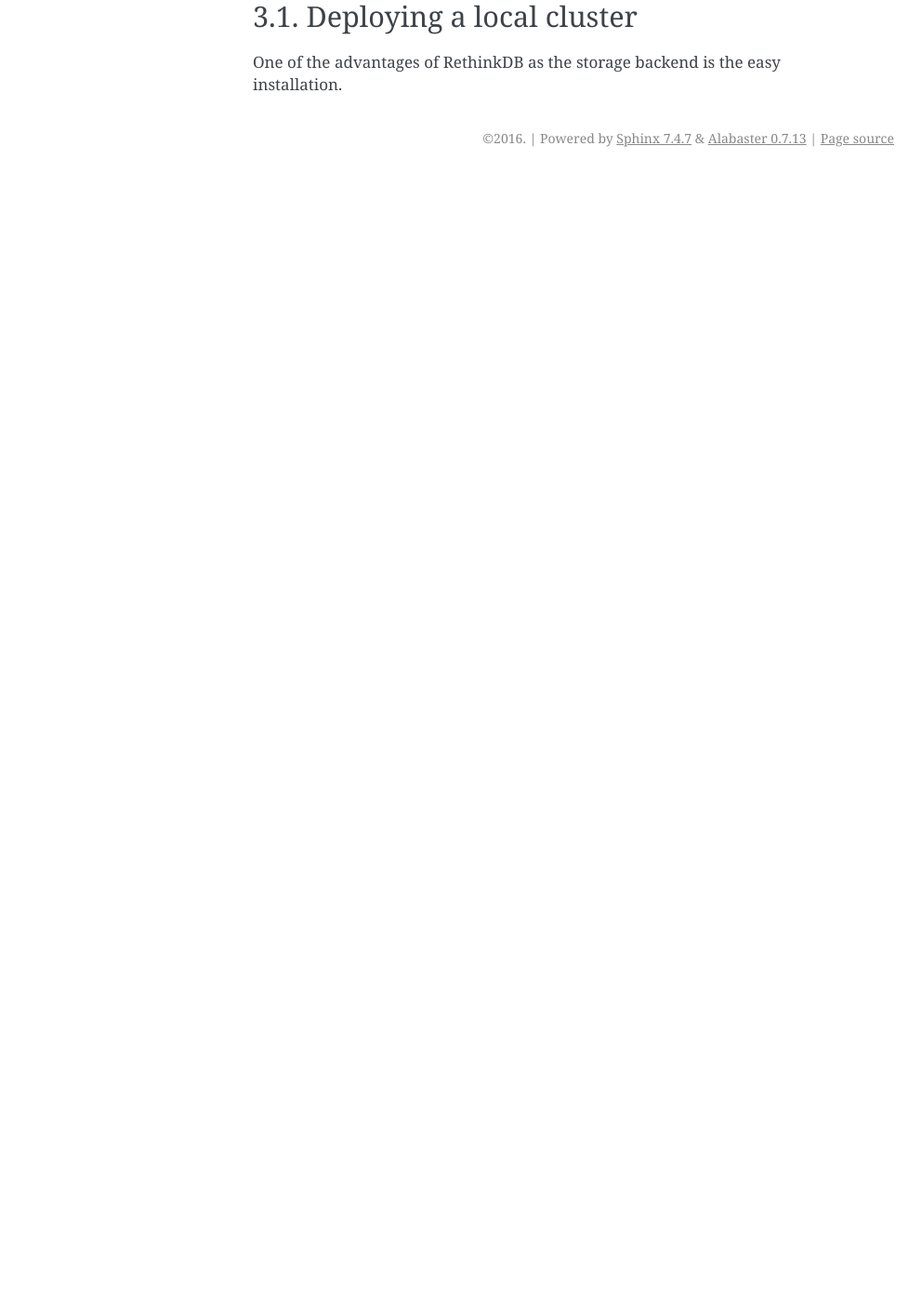
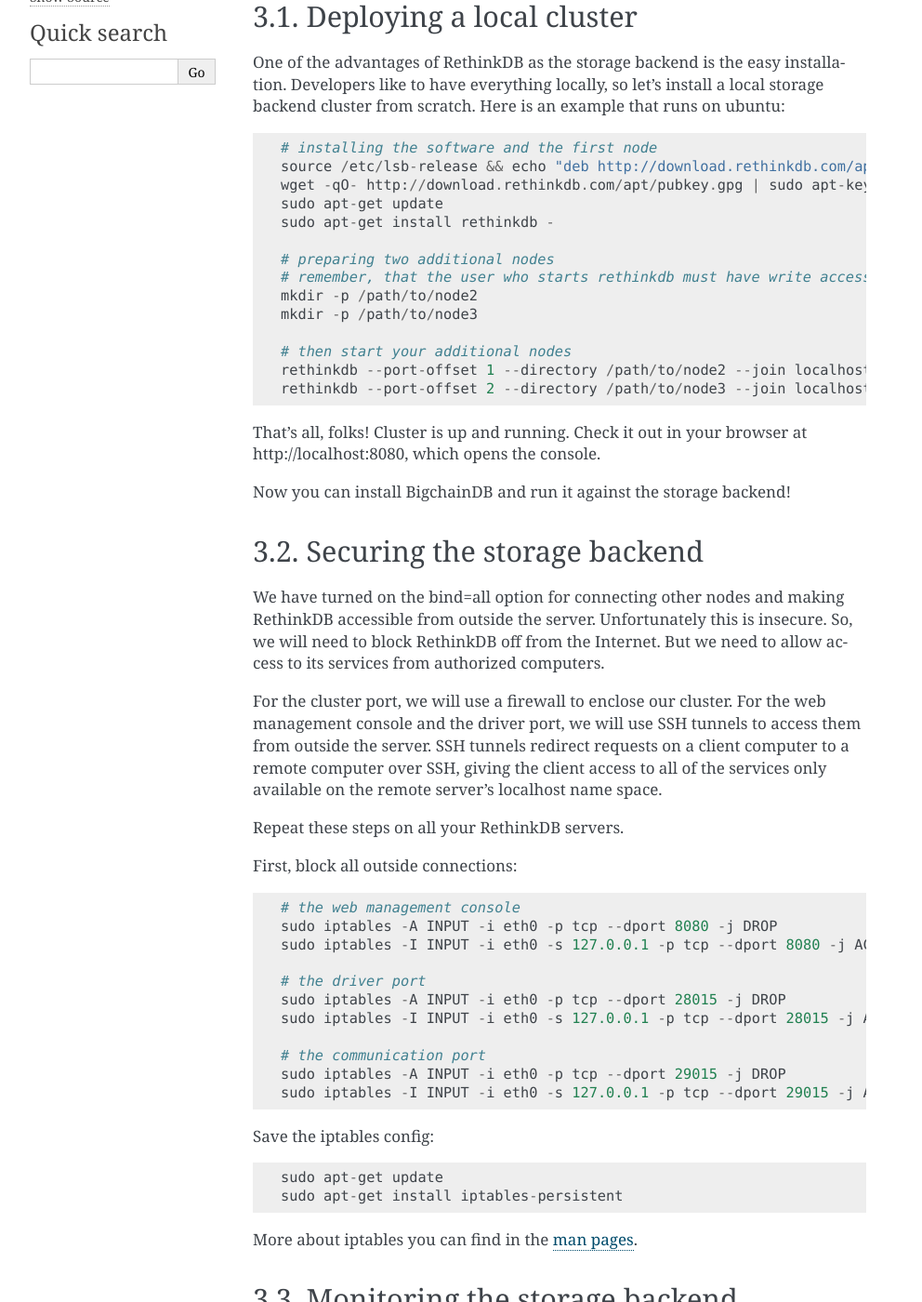
Before and after one commit to thematerials-network/bigchaindb-node, a Sphinx documentation site: the page built from bigchaindb/docs/source/admin.md, in a window 1280 px wide and 1400 px high, scrolled down 353 px. Shown: the whole window at 93% size, without its empty margins (148-1140 px from the left). Built offline with Sphinx 7.4.7, drawn with Linux system fonts in a browser that asks for light colours; before the commit the page ends 900 px from its top, so only the background shows below that; some of the changed text lies outside the part shown.

Commit message:
added documentation to admin page

```diff
--- a/bigchaindb/docs/source/admin.md
+++ b/bigchaindb/docs/source/admin.md
@@ -1,10 +1,67 @@
 # Server/Cluster Deployment and Administration
-
 This section covers everything which might concern a BigchainDB server/cluster administrator:
 * deployment
 * security
 * monitoring
 * troubleshooting
 
+
+
 ## Deploying a local cluster
-One of the advantages of RethinkDB as the storage backend is the easy installation.
+One of the advantages of RethinkDB as the storage backend is the easy installation. Developers like to have everything locally, so let's install a local storage backend cluster from scratch.
+Here is an example that runs on ubuntu:
+
+    # installing the software and the first node
+    source /etc/lsb-release && echo "deb http://download.rethinkdb.com/apt $DISTRIB_CODENAME main" | sudo tee /etc/apt/sources.list.d/rethinkdb.list
+    wget -qO- http://download.rethinkdb.com/apt/pubkey.gpg | sudo apt-key add -
+    sudo apt-get update
+    sudo apt-get install rethinkdb -
+
+    # preparing two additional nodes
+    # remember, that the user who starts rethinkdb must have write access to the paths
+    mkdir -p /path/to/node2
+    mkdir -p /path/to/node3
+
+    # then start your additional nodes
+    rethinkdb --port-offset 1 --directory /path/to/node2 --join localhost:29015
+    rethinkdb --port-offset 2 --directory /path/to/node3 --join localhost:29015
+
+That's all, folks! Cluster is up and running. Check it out in your browser at http://localhost:8080, which opens the console.
+
+Now you can install BigchainDB and run it against the storage backend!
+
+## Securing the storage backend
+We have turned on the bind=all option for connecting other nodes and making RethinkDB accessible from outside the server. Unfortunately this is insecure. So, we will need to block RethinkDB off from the Internet. But we need to allow access to its services from authorized computers.
+
+For the cluster port, we will use a firewall to enclose our cluster. For the web management console and the driver port, we will use SSH tunnels to access them from outside the server. SSH tunnels redirect requests on a client computer to a remote computer over SSH, giving the client access to all of the services only available on the remote server's localhost name space.
+
+Repeat these steps on all your RethinkDB servers.
+
+First, block all outside connections:
+
+    # the web management console
+    sudo iptables -A INPUT -i eth0 -p tcp --dport 8080 -j DROP
+    sudo iptables -I INPUT -i eth0 -s 127.0.0.1 -p tcp --dport 8080 -j ACCEPT
+
+    # the driver port
+    sudo iptables -A INPUT -i eth0 -p tcp --dport 28015 -j DROP
+    sudo iptables -I INPUT -i eth0 -s 127.0.0.1 -p tcp --dport 28015 -j ACCEPT
+
+    # the communication port
+    sudo iptables -A INPUT -i eth0 -p tcp --dport 29015 -j DROP
+    sudo iptables -I INPUT -i eth0 -s 127.0.0.1 -p tcp --dport 29015 -j ACCEPT
+
+Save the iptables config:
+
+    sudo apt-get update
+    sudo apt-get install iptables-persistent
+
+More about iptables you can find in the [man pages](http://linux.die.net/man/8/iptables).
+
+## Monitoring the storage backend
+Monitoring is pretty simple. You can do this via the [monitoring url](http://localhost:8080). Here you see the complete behaviour of all nodes.
+One annotation: if you play around with  replication the number of transaction will increase. So for the real throughput you should devide the number of transactions by the number of replicas.
+
+## Troubleshooting
+Since every software may have some minor issues we are not responsible for the storage backend.
+If your nodes in a sharded and replicated cluster are not in sync, it may help if you delete the data of the affected node and restart the node. If there are no other problems your node will come back and sync within a couple of minutes. You can verify this by monitoring the cluster via the [monitoring url](http://localhost:8080).
```
